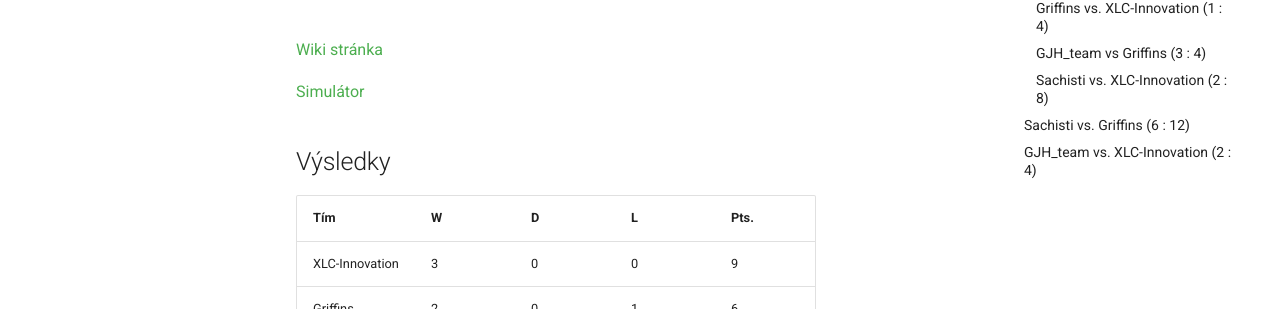
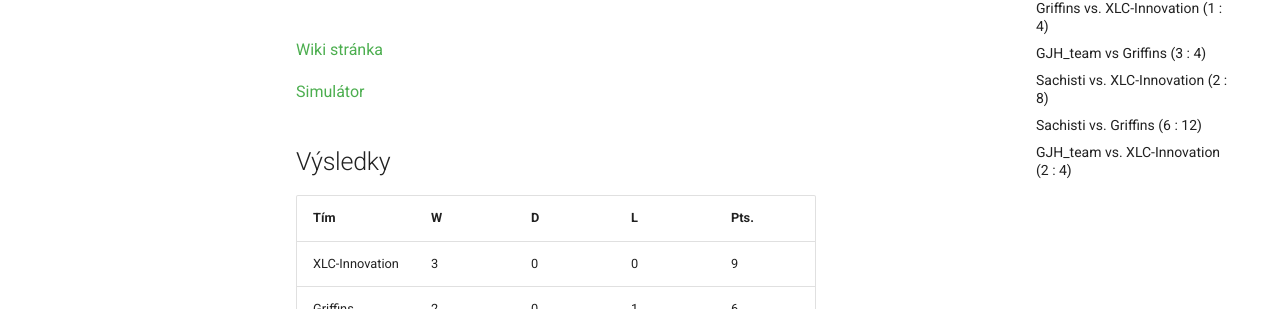
Before and after one commit to RoboCup-Junior-Slovensko/soccer-sim-2021, an MkDocs documentation site: the page built from docs/index.md, in a window 1280 px wide and 900 px high. Shown: the part 184-493 px from the top of the window. Built offline with MkDocs 1.6.1 and Material for MkDocs 9.7.7, drawn with Linux system fonts in a browser that asks for light colours.

Commit message:
update: Fix header levels
Signed-off-by: mr.Shu <mr@shu.io>

```diff
--- a/docs/index.md
+++ b/docs/index.md
@@ -29,10 +29,10 @@
 - [Prvý polčas](rcj-slovak-open-2021-outputs/2vs4-1/2vs4_-_1_-_Sachisti_vs_XLC-Innovation-20210506T233335_new.html) (2 : 3)
 - [Druhý polčas](rcj-slovak-open-2021-outputs/2vs4-2/2vs4_-_2_-_XLC-Innovation_vs_Sachisti-20210506T233923_new.html) (0 : 5)
 
-## Sachisti vs. Griffins (6 : 12)
+### Sachisti vs. Griffins (6 : 12)
 - [Prvý polčas](rcj-slovak-open-2021-outputs/2vs3-1/2vs3_-_1_-_Sachisti_vs_Griffins-20210506T232251_new.html) (3 : 10)
 - [Druhý polčas](rcj-slovak-open-2021-outputs/2vs3-2/2vs3_-_2_-_Griffins_vs_Sachisti-20210506T232811_new.html) (3 : 2)
 
-## GJH_team vs. XLC-Innovation (2 : 4)
+### GJH_team vs. XLC-Innovation (2 : 4)
 - [Prvý polčas](rcj-slovak-open-2021-outputs/1vs4-1/1vs4_-_1_-_GJH_team_vs_XLC-Innovation-20210506T231153_new.html) (1 : 2)
 - [Druhý polčas](rcj-slovak-open-2021-outputs/2vs3-2/2vs3_-_2_-_Griffins_vs_Sachisti-20210506T232811_new.html) (1 : 2)
```
